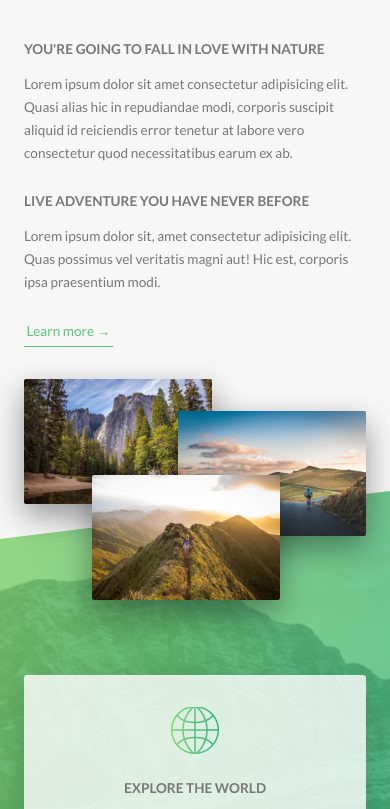
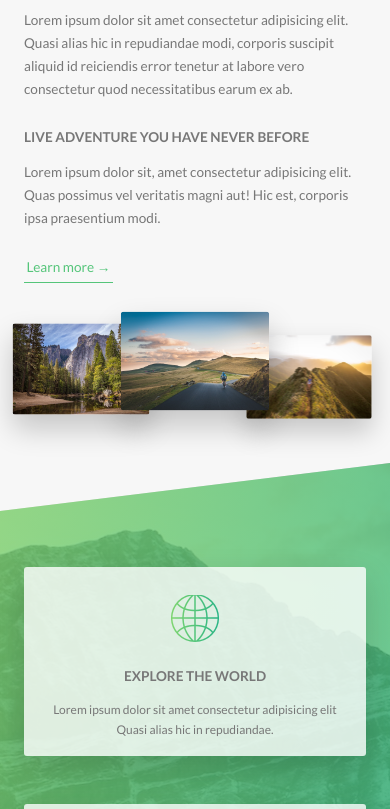
Before and after one commit to huzaifaghazali/Natours, a website: page index.html in a window 390 px wide. Shown: the part 927-1736 px from the top of the page. Drawn offline with Linux system fonts and the light colour scheme; files whose address does not match are found by name.

Commit message:
Add media queries

```diff
--- a/sass/base/_utilities.scss
+++ b/sass/base/_utilities.scss
@@ -1,7 +1,19 @@
 .u-center-text { text-align: center !important; }
 
-.u-margin-bottom-big { margin-bottom: 8rem !important; }
-.u-margin-bottom-medium { margin-bottom: 4rem !important; }
+.u-margin-bottom-big {
+   margin-bottom: 8rem !important;
+
+   @include respond(tab-port) {
+      margin-bottom: 5rem !important;
+    }
+}
+.u-margin-bottom-medium {
+   margin-bottom: 4rem !important;
+
+   @include respond(tab-port) {
+      margin-bottom: 3rem !important;
+    }
+}
 .u-margin-bottom-small { margin-bottom: 1.5rem !important; }
 
 .u-margin-top-big { margin-top: 8rem !important; }
--- a/sass/components/_composition.scss
+++ b/sass/components/_composition.scss
@@ -1,43 +1,65 @@
 .composition {
-
   position: relative;
 
   &__photo {
     width: 55%;
-      box-shadow: 0 1.5rem 4rem rgba($color-black, .4);
+    box-shadow: 0 1.5rem 4rem rgba($color-black, 0.4);
     border-radius: 2px;
     position: absolute;
     z-index: 10;
     transition: all 0.2s;
     outline-offset: 2rem;
 
+    @include respond(tab-port) {
+      float: left;
+      position: relative;
+      width: 33.33333333%;
+      box-shadow: 0 1.5rem 3rem rgba($color-black, .2);
+    }
+
     &--p1 {
       left: 0;
       top: -2rem;
+
+      @include respond(tab-port) {
+         top: 0;
+        transform: scale(1.2);
+      }
     }
 
     &--p2 {
       right: 0;
       top: 2rem;
+
+      @include respond(tab-port) {
+        top: -1rem;
+        transform: scale(1.3);
+        z-index: 100;
+      }
     }
 
     &--p3 {
       left: 20%;
       top: 10rem;
+
+      @include respond(tab-port) {
+         top: 1rem;
+         left: 0;
+         transform: scale(1.1);
+      }
     }
 
     &:hover {
       outline: 1.5rem solid $color-primary;
-         transform: scale(1.05) translateY(-.5rem);
-         box-shadow: 0 2.5rem 4rem rgba($color-black, .5);
+      transform: scale(1.05) translateY(-0.5rem);
+      box-shadow: 0 2.5rem 4rem rgba($color-black, 0.5);
       z-index: 20;
     }
   }
 
   &:hover &__photo:not(:hover) {
-      transform: scale(.95);
+    transform: scale(0.95);
   }
 
   // composition:hover composition__photo:not(:hover) {
-
 }
--- a/sass/components/_feature-box.scss
+++ b/sass/components/_feature-box.scss
@@ -6,6 +6,10 @@
   border-radius: 3px;
   box-shadow: 0 1.5rem 4rem rgba($color-black, 0.15);
   transition: all 0.2s;
+
+  @include respond(tab-port) {
+    padding: 2rem;
+  }
 
   &__icon {
     font-size: 6rem;
@@ -20,9 +24,13 @@
     background-clip: text;
     -webkit-background-clip: text;
     color: transparent;
+
+    @include respond(tab-port) {
+      margin-bottom: 0;
+    }
   }
 
   &:hover {
-   transform: translateY(-1.5rem) scale(1.03);
+    transform: translateY(-1.5rem) scale(1.03);
   }
 }
--- a/sass/layout/_footer.scss
+++ b/sass/layout/_footer.scss
@@ -11,6 +11,10 @@
   &__logo-box {
     text-align: center;
     margin-bottom: 8rem;
+
+    @include respond(tab-port) {
+      margin-bottom: 6rem;
+    }
   }
 
   &__logo {
--- a/sass/pages/_home.scss
+++ b/sass/pages/_home.scss
@@ -2,6 +2,10 @@
   background-color: $color-grey-light-1;
   padding: 25rem 0;
   margin-top: -20vh;
+
+  @include respond(tab-port) {
+    padding: 20rem 0;
+  }
 }
 
 .section-features {
@@ -19,17 +23,29 @@
   & > * {
     transform: skewY(7deg);
   }
+
+  @include respond(tab-port) {
+    padding: 10rem 0;
+  }
 }
 
 .section-tours {
   background-color: $color-grey-light-1;
   padding: 25rem 0 15rem 0;
   margin-top: -10rem;
+
+  @include respond(tab-port) {
+    padding: 20rem 0 10rem 0;
+  }
 }
 
 .section-stories {
   padding: 15rem 0;
   position: relative;
+
+  @include respond(tab-port) {
+    padding: 10rem 0;
+  }
 }
 
 .section-book {
@@ -39,6 +55,10 @@
     $color-primary-light,
     $color-primary-dark
   );
+
+  @include respond(tab-port) {
+    padding: 10rem 0;
+  }
 }
 
 .book {
```
Also changed, not shown: css/style.css. Lines whose indentation alone changed are shown as unchanged.
